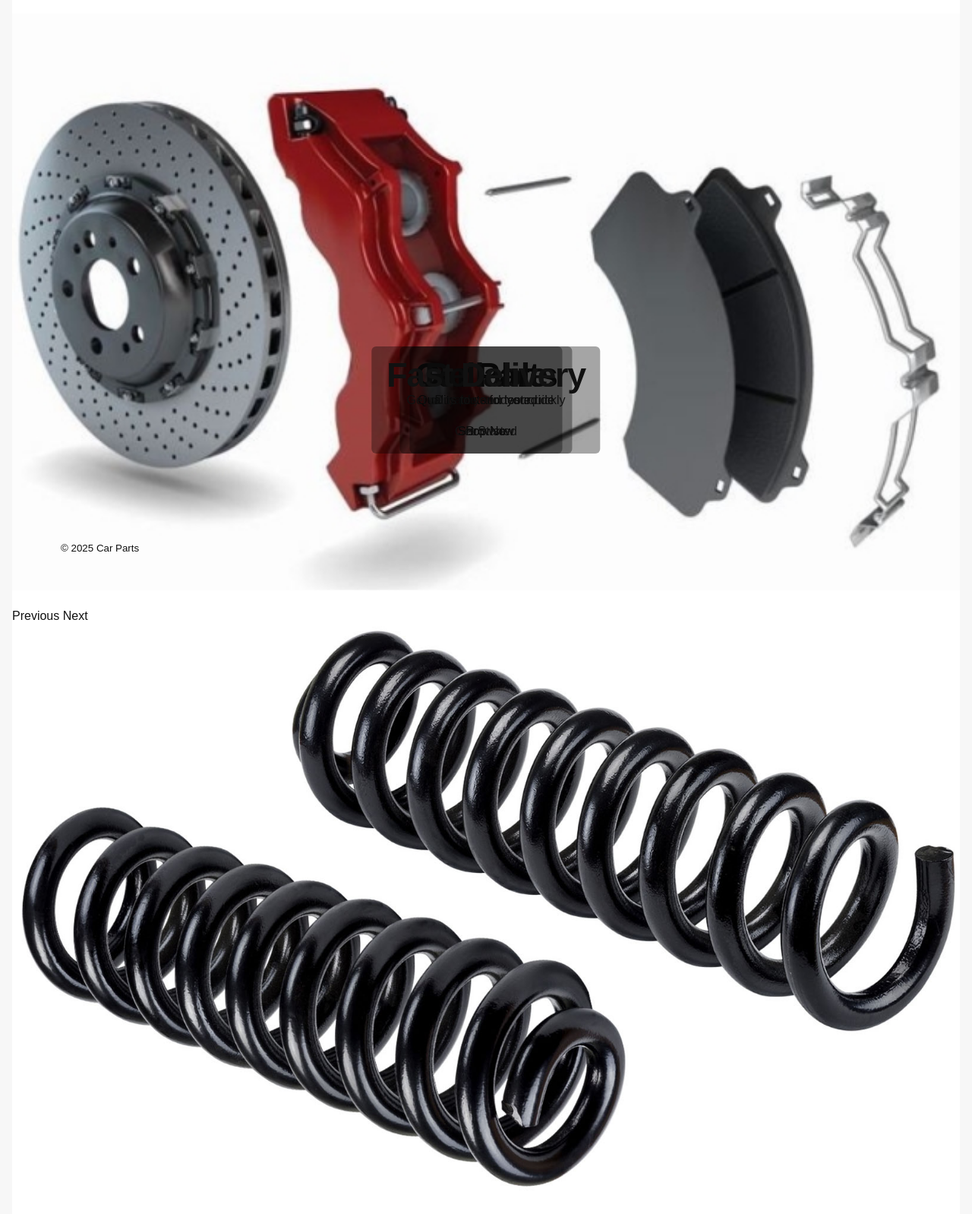
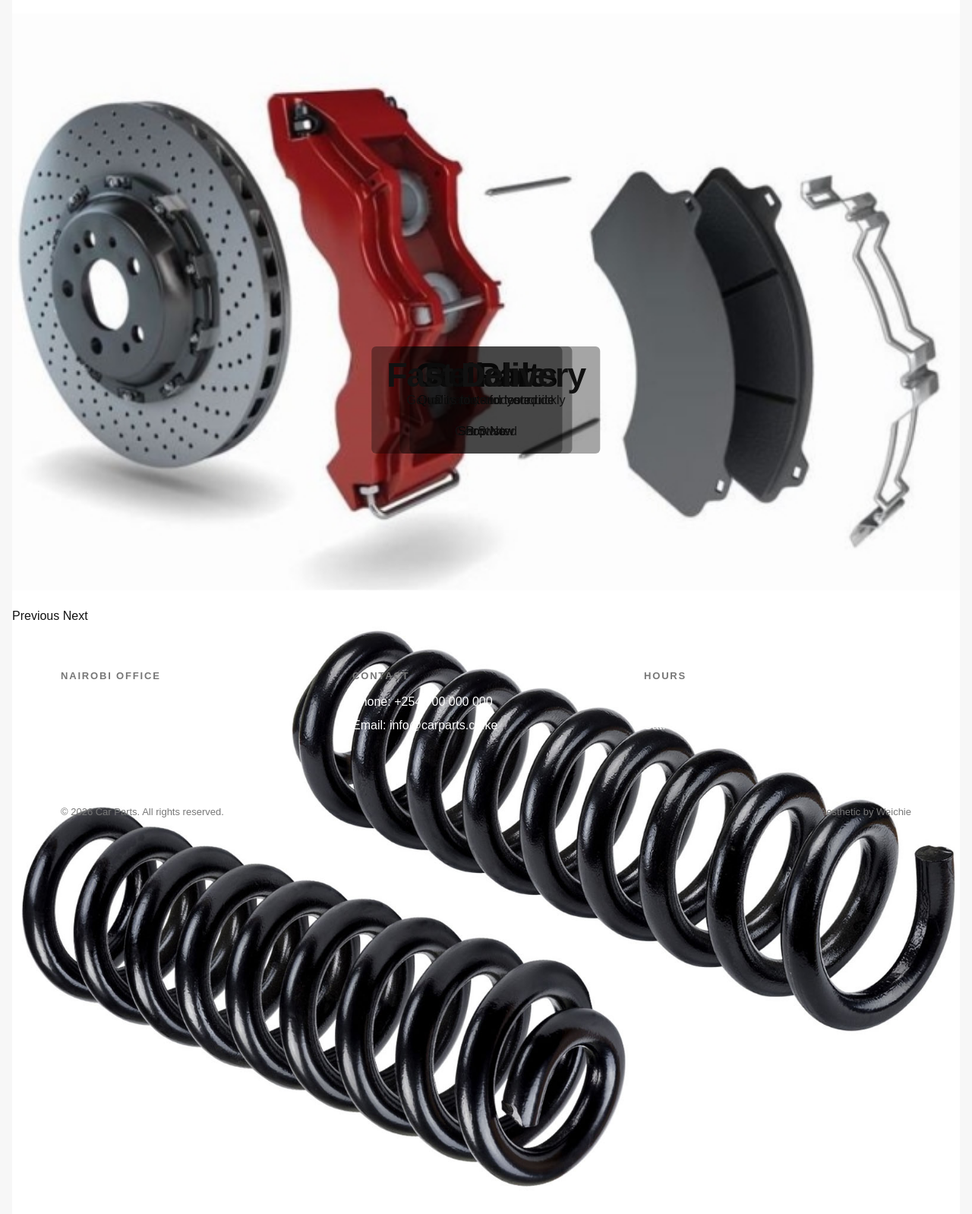
Before and after one commit to mnyando/car-parts, a Flask app: page / in a window 1280 px wide. Shown: the part 123-1721 px from the top of the page at 76% size. Run offline with Flask 2, Linux system fonts and the light colour scheme.

Commit message:
feat(ui): footer content block (office, contact, legal)

```diff
--- a/static/css/components.css
+++ b/static/css/components.css
@@ -21,3 +21,10 @@
 .drawer__list a { font-size: var(--fs-hero); font-weight: 600; letter-spacing: var(--tracking-tight); line-height: 1.05; display: inline-block; transition: opacity var(--dur-fast) var(--ease); }
 .drawer__list a:hover { opacity: 0.45; }
 .drawer__foot { position: absolute; bottom: 28px; left: var(--gutter); right: var(--gutter); display: flex; justify-content: space-between; color: var(--ink-muted); font-size: var(--fs-small); }
+
+/* --- Footer --- */
+.ftr { background: var(--ink); color: #fff; padding: var(--section) var(--gutter); }
+.ftr__grid { display: grid; grid-template-columns: repeat(auto-fit, minmax(180px, 1fr)); gap: var(--space-md); max-width: var(--container); margin: 0 auto; }
+.ftr__col h4 { font-size: var(--fs-small); text-transform: uppercase; letter-spacing: var(--tracking-wide); color: var(--ink-muted); margin-bottom: 12px; font-weight: 600; }
+.ftr__col p { color: #fff; font-size: var(--fs-body); margin: 0 0 6px; }
+.ftr__legal { max-width: var(--container); margin: var(--space-lg) auto 0; display: flex; justify-content: space-between; font-size: var(--fs-small); color: var(--ink-muted); border-top: 1px solid rgba(255,255,255,0.15); padding-top: 20px; }
--- a/templates/footer.html
+++ b/templates/footer.html
@@ -1,5 +1,23 @@
-<footer class="text-center mt-4 mb-4">
-  <div class="container">
-    <small>© {{ year if year else '2025' }} Car Parts</small>
+<footer class="ftr">
+  <div class="ftr__grid">
+    <div class="ftr__col">
+      <h4>Nairobi Office</h4>
+      <p>P.O. Box 12345 - 00100</p>
+      <p>Nairobi, Kenya</p>
+    </div>
+    <div class="ftr__col">
+      <h4>Contact</h4>
+      <p>Phone: +254 700 000 000</p>
+      <p>Email: info@carparts.co.ke</p>
+    </div>
+    <div class="ftr__col">
+      <h4>Hours</h4>
+      <p>Mon - Fri: 8:00 AM - 6:00 PM</p>
+      <p>Sat: 9:00 AM - 3:00 PM</p>
+    </div>
+  </div>
+  <div class="ftr__legal">
+    <span>© {{ year if year else '2026' }} Car Parts. All rights reserved.</span>
+    <span>Aesthetic by Weichie</span>
   </div>
 </footer>
```
